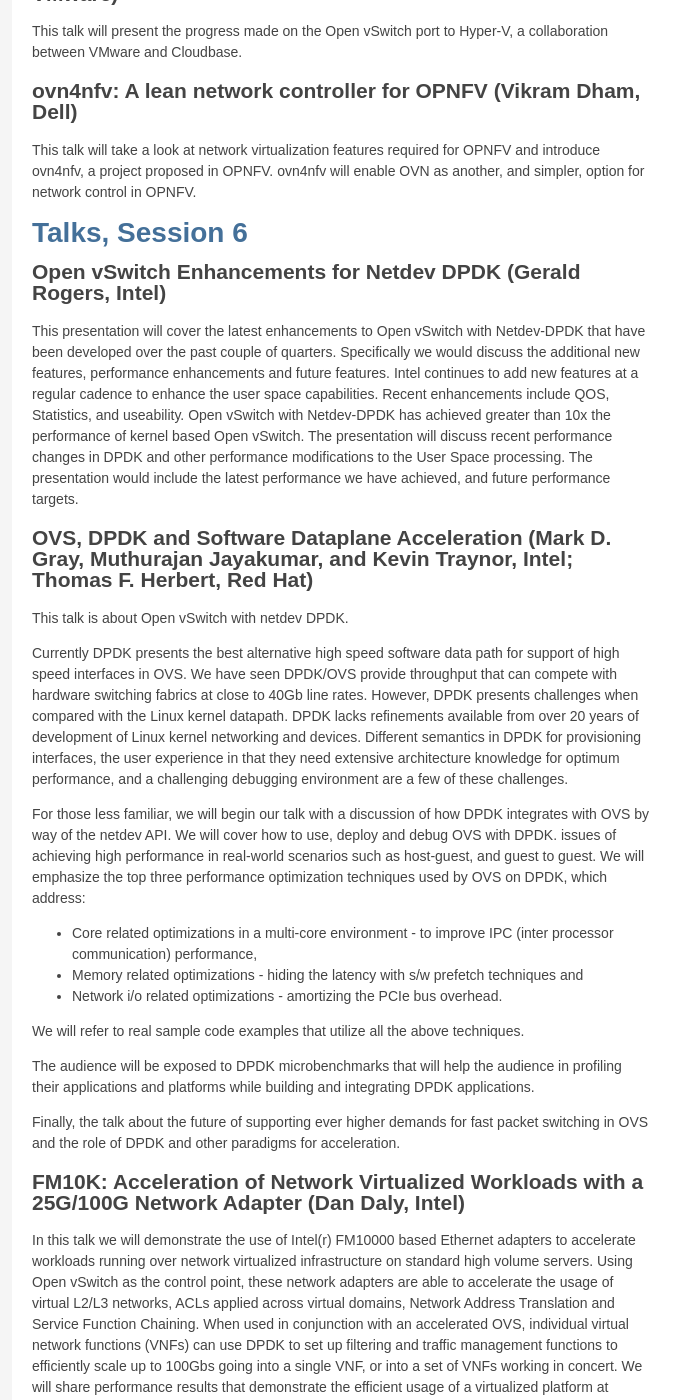
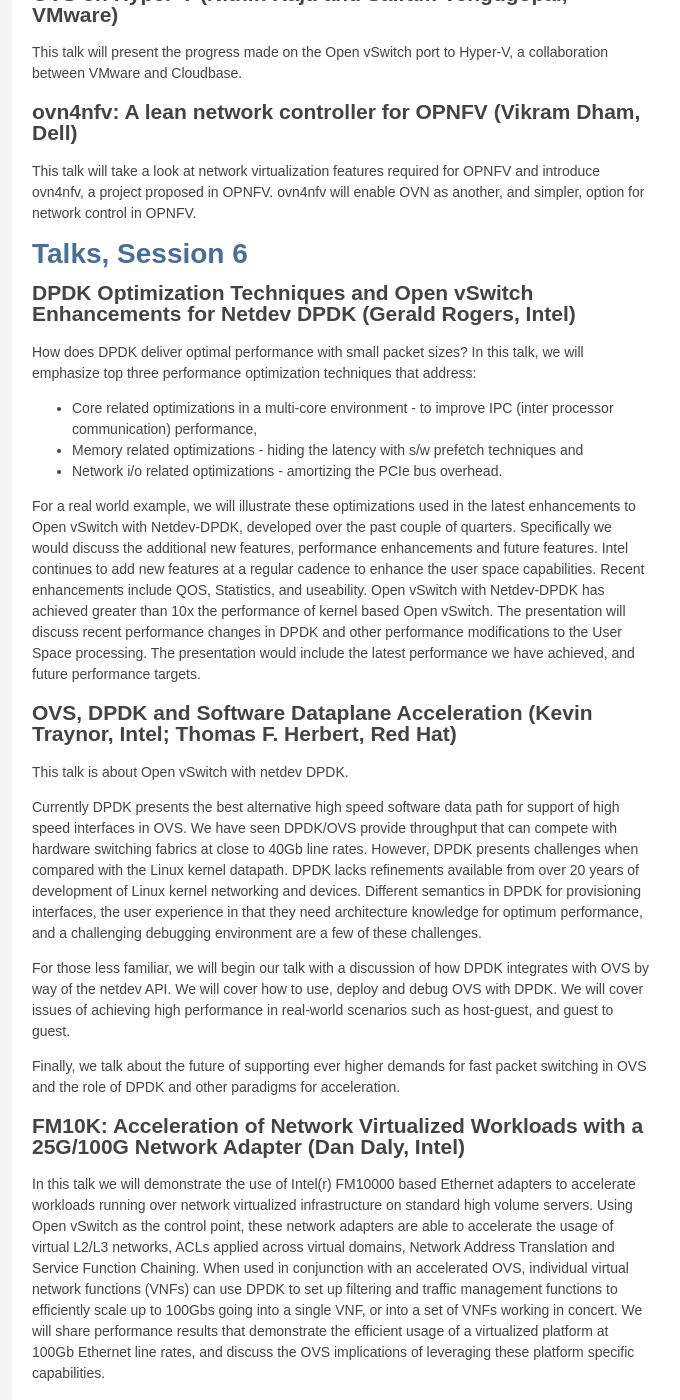
Before and after one commit to openvswitch/openvswitch.github.io, a Jekyll site: the page built from support/ovscon2015/index.html, in a window 1280 px wide and 1400 px high, scrolled down 8467 px. Shown: the whole window, without its empty margins (138-818 px from the left). Built offline with Jekyll 4.4.1, drawn with Linux system fonts in a browser that asks for light colours; some of the changed text lies outside the part shown.

Commit message:
ovscon2015: Revise details of two Intel talks.
Requested by Gerald Rogers.

```diff
--- a/support/ovscon2015/index.html
+++ b/support/ovscon2015/index.html
@@ -167,11 +167,10 @@
     <td>1:35-2:50</td>
     <td>
       <a href="#talks6">Talks, Session 6</a>:<br>
-      <b>Open vSwitch Enhancements for Netdev DPDK</b> (Gerald Rogers,
-	Intel)<br>
-      <b>OVS, DPDK and Software Dataplane Acceleration</b> (Mark D. Gray,
-      Muthurajan Jayakumar, and Kevin Traynor, Intel; Thomas F. Herbert, Red
-      Hat)<br>
+      <b>DPDK Optimization Techniques and Open vSwitch Enhancements
+	for Netdev DPDK</b> (Gerald Rogers, Intel)<br>
+      <b>OVS, DPDK and Software Dataplane Acceleration</b> (Kevin
+      Traynor, Intel; Thomas F. Herbert, Red Hat)<br>
       <b>FM10K: Acceleration of Network Virtualized Workloads with a
 	25G/100G Network Adapter</b> (Dan Daly, Intel)
     </td>
@@ -697,27 +696,43 @@
 
 <h1><a href="#day2" name="talks6">Talks, Session 6</a></h1>
 
-<h2><b>Open vSwitch Enhancements for Netdev DPDK</b> (Gerald Rogers,
-Intel)</h2>
+<h2><b>DPDK Optimization Techniques and Open vSwitch Enhancements for
+  Netdev DPDK</b> (Gerald Rogers, Intel)</h2>
 
 <p>
-  This presentation will cover the latest enhancements to Open vSwitch
-  with Netdev-DPDK that have been developed over the past couple of
-  quarters.  Specifically we would discuss the additional new
-  features, performance enhancements and future features.  Intel
-  continues to add new features at a regular cadence to enhance the
-  user space capabilities.  Recent enhancements include QOS,
-  Statistics, and useability.  Open vSwitch with Netdev-DPDK has
-  achieved greater than 10x the performance of kernel based
-  Open vSwitch. The presentation will discuss recent performance
+  How does DPDK deliver optimal performance with small packet sizes?  In this
+  talk, we will emphasize top three performance optimization techniques
+  that address:
+</p>
+
+<ul>
+  <li>Core related optimizations in a multi-core environment - to
+       improve IPC (inter processor communication) performance,</li>
+
+  <li>Memory related optimizations - hiding the latency with s/w
+    prefetch techniques and</li>
+
+  <li>Network i/o related optimizations - amortizing the PCIe bus
+    overhead.</li>
+</ul>
+
+<p>
+  For a real world example, we will illustrate these optimizations
+  used in the latest enhancements to Open vSwitch with Netdev-DPDK,
+  developed over the past couple of quarters. Specifically we would
+  discuss the additional new features, performance enhancements and
+  future features. Intel continues to add new features at a regular
+  cadence to enhance the user space capabilities. Recent enhancements
+  include QOS, Statistics, and useability. Open vSwitch with
+  Netdev-DPDK has achieved greater than 10x the performance of kernel
+  based Open vSwitch. The presentation will discuss recent performance
   changes in DPDK and other performance modifications to the User
-  Space processing.  The presentation would include the latest
+  Space processing. The presentation would include the latest
   performance we have achieved, and future performance targets.
 </p>
 
-<h2><b>OVS, DPDK and Software Dataplane Acceleration</b> (Mark D. Gray,
-Muthurajan Jayakumar, and Kevin Traynor, Intel; Thomas F. Herbert, Red
-Hat)</h2>
+<h2><b>OVS, DPDK and Software Dataplane Acceleration</b> (Kevin
+Traynor, Intel; Thomas F. Herbert, Red Hat)</h2>
 
 <p>
   This talk is about Open vSwitch with netdev DPDK.
@@ -732,51 +747,22 @@
   refinements available from over 20 years of development of Linux
   kernel networking and devices. Different semantics in DPDK for
   provisioning interfaces, the user experience in that they need
-  extensive architecture knowledge for optimum performance, and a
-  challenging debugging environment are a few of these challenges.
+  architecture knowledge for optimum performance, and a challenging
+  debugging environment are a few of these challenges.
 </p>
 
 <p>
   For those less familiar, we will begin our talk with a discussion of
   how DPDK integrates with OVS by way of the netdev API. We will cover
-  how to use, deploy and debug OVS with DPDK. issues of achieving high
-  performance in real-world scenarios such as host-guest, and guest to
-  guest.  We will emphasize the top three performance optimization
-  techniques used by OVS on DPDK, which address:
-</p>
-
-<ul>
-  <li>
-    Core related optimizations in a multi-core environment - to
-    improve IPC (inter processor communication) performance,
-  </li>
-
-  <li>
-    Memory related optimizations - hiding the latency with s/w
-    prefetch techniques and
-  </li>
-
-  <li>
-    Network i/o related optimizations - amortizing the PCIe bus
-    overhead.
-  </li>
-</ul>
-
-<p>
-  We will refer to real sample code examples that utilize all the
-  above techniques.
+  how to use, deploy and debug OVS with DPDK. We will cover issues of
+  achieving high performance in real-world scenarios such as
+  host-guest, and guest to guest.
 </p>
 
 <p>
-  The audience will be exposed to DPDK microbenchmarks that will help
-  the audience in profiling their applications and platforms while
-  building and integrating DPDK applications.
-</p>
-
-<p>
-  Finally, the talk about the future of supporting ever higher demands for fast
-  packet switching in OVS and the role of DPDK and other paradigms for
-  acceleration.
+  Finally, we talk about the future of supporting ever higher demands
+  for fast packet switching in OVS and the role of DPDK and other
+  paradigms for acceleration.
 </p>
 
 <h2><b>FM10K: Acceleration of Network Virtualized Workloads with a
```
